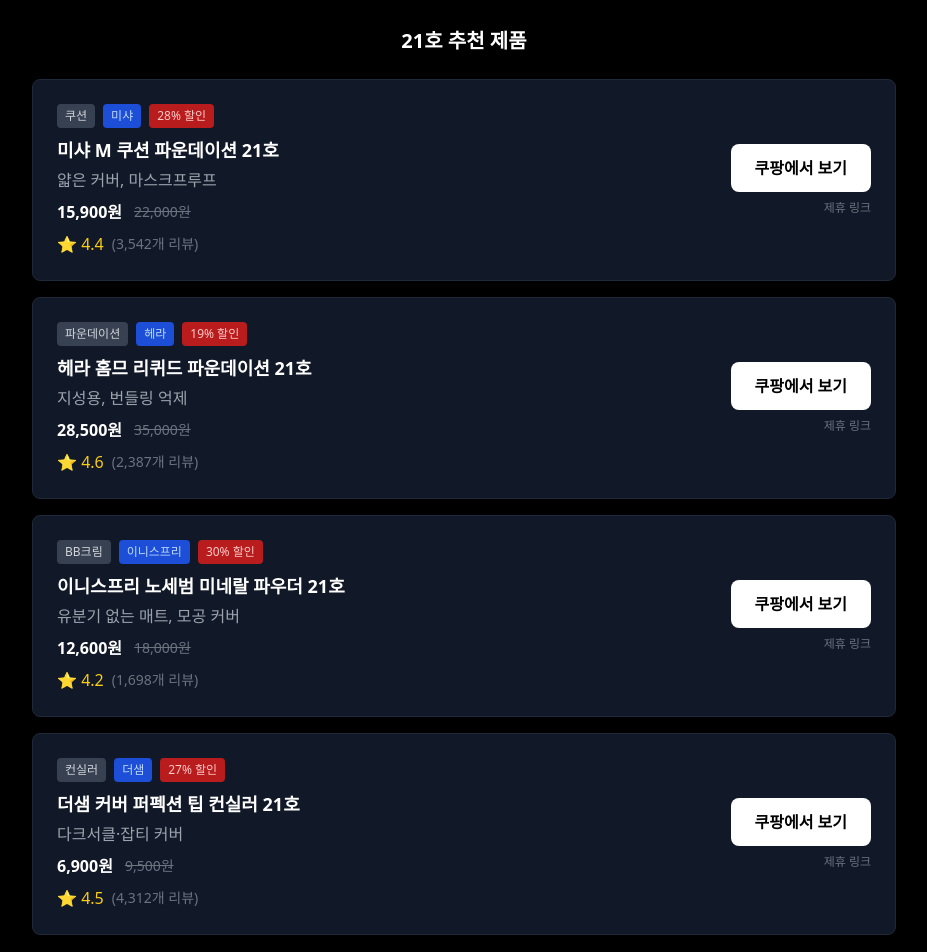
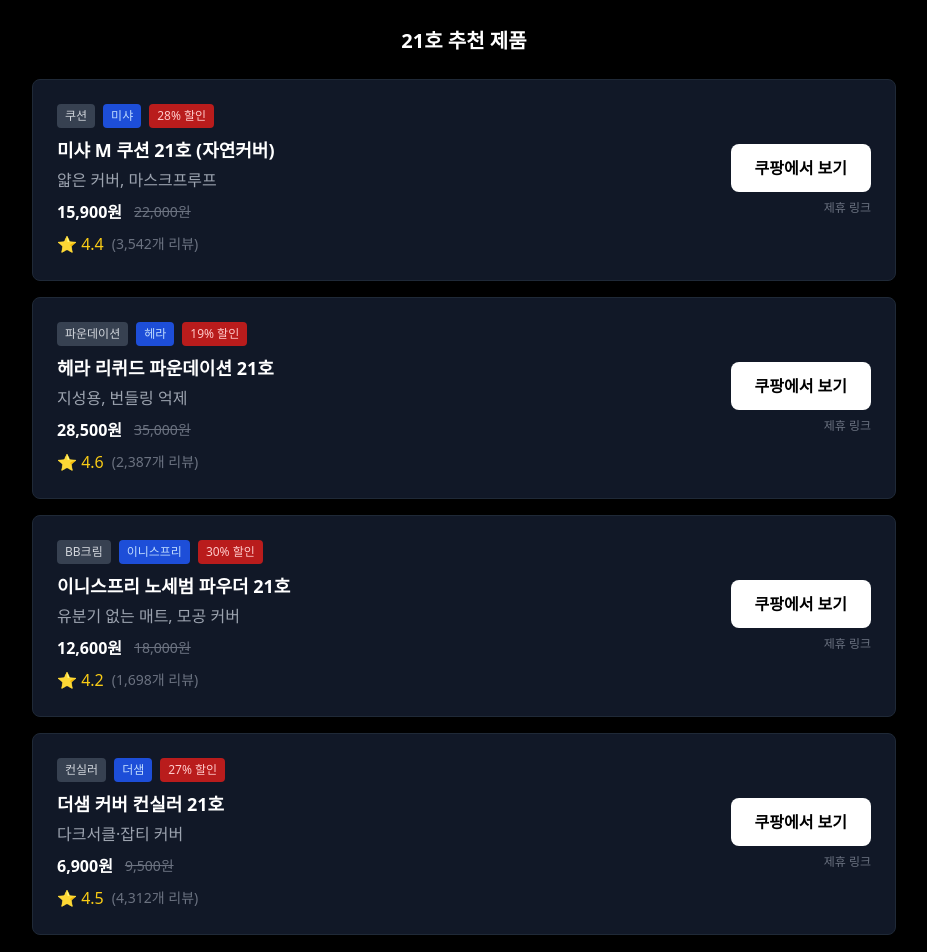
Before and after one commit to hyimsgs/mens-foundation-finder, a Next.js app: page /result in a window 1280 px wide. Shown: the part 260-1212 px from the top of the page, without its empty margins (176-1103 px from the left). Built offline with nearby package versions, Linux system fonts and the light colour scheme.

Commit message:
Update product names to be shorter and cleaner

```diff
--- a/data/products.js
+++ b/data/products.js
@@ -5,7 +5,7 @@
   '17': [
     {
       id: 'cushion_17_1',
-      name: '미샤 M 쿠션 파운데이션 17호',
+      name: '미샤 M 쿠션 17호 (밝은톤)',
       brand: '미샤',
       type: '쿠션',
       shade: '17',
@@ -20,7 +20,7 @@
     },
     {
       id: 'foundation_17_1',
-      name: '헤라 홈므 리퀴드 파운데이션 17호',
+      name: '헤라 리퀴드 파데 17호',
       brand: '헤라',
       type: '파운데이션',
       shade: '17',
@@ -35,7 +35,7 @@
     },
     {
       id: 'concealer_17_1',
-      name: '더샘 커버 퍼펙션 팁 컨실러 17호',
+      name: '더샘 커버 컨실러 17호',
       brand: '더샘',
       type: '컨실러',
       shade: '17',
@@ -53,7 +53,7 @@
   '21': [
     {
       id: 'cushion_21_1',
-      name: '미샤 M 쿠션 파운데이션 21호',
+      name: '미샤 M 쿠션 21호 (자연커버)',
       brand: '미샤',
       type: '쿠션',
       shade: '21',
@@ -68,7 +68,7 @@
     },
     {
       id: 'foundation_21_1',
-      name: '헤라 홈므 리퀴드 파운데이션 21호',
+      name: '헤라 리퀴드 파운데이션 21호',
       brand: '헤라',
       type: '파운데이션',
       shade: '21',
@@ -83,7 +83,7 @@
     },
     {
       id: 'bb_21_1',
-      name: '이니스프리 노세범 미네랄 파우더 21호',
+      name: '이니스프리 노세범 파우더 21호',
       brand: '이니스프리',
       type: 'BB크림',
       shade: '21',
@@ -98,7 +98,7 @@
     },
     {
       id: 'concealer_21_1',
-      name: '더샘 커버 퍼펙션 팁 컨실러 21호',
+      name: '더샘 커버 컨실러 21호',
       brand: '더샘',
       type: '컨실러',
       shade: '21',
@@ -116,7 +116,7 @@
   '23': [
     {
       id: 'cushion_23_1',
-      name: '미샤 M 쿠션 파운데이션 23호',
+      name: '미샤 M 쿠션 23호 (표준커버)',
       brand: '미샤',
       type: '쿠션',
       shade: '23',
@@ -131,7 +131,7 @@
     },
     {
       id: 'foundation_23_1',
-      name: '맥 스튜디오 픽스 파운데이션 NC25',
+      name: '맥 스튜디오 픽스 파데 NC25',
       brand: 'MAC',
       type: '파운데이션',
       shade: '23',
@@ -146,7 +146,7 @@
     },
     {
       id: 'bb_23_1',
-      name: '바비브라운 스킨 파운데이션 웜 아이보리',
+      name: '바비브라운 스킨 파데 웜 아이보리',
       brand: '바비브라운',
       type: 'BB크림',
       shade: '23',
@@ -179,7 +179,7 @@
   '25': [
     {
       id: 'cushion_25_1',
-      name: '미샤 M 쿠션 파운데이션 25호',
+      name: '미샤 M 쿠션 25호 (어두운톤)',
       brand: '미샤',
       type: '쿠션',
       shade: '25',
@@ -194,7 +194,7 @@
     },
     {
       id: 'foundation_25_1',
-      name: '에스티로더 더블웨어 파운데이션 5W1',
+      name: '에스티로더 더블웨어 파데 5W1',
       brand: '에스티로더',
       type: '파운데이션',
       shade: '25',
@@ -209,7 +209,7 @@
     },
     {
       id: 'concealer_25_1',
-      name: '더샘 커버 퍼펙션 팁 컨실러 25호',
+      name: '더샘 커버 컨실러 25호',
       brand: '더샘',
       type: '컨실러',
       shade: '25',
```
